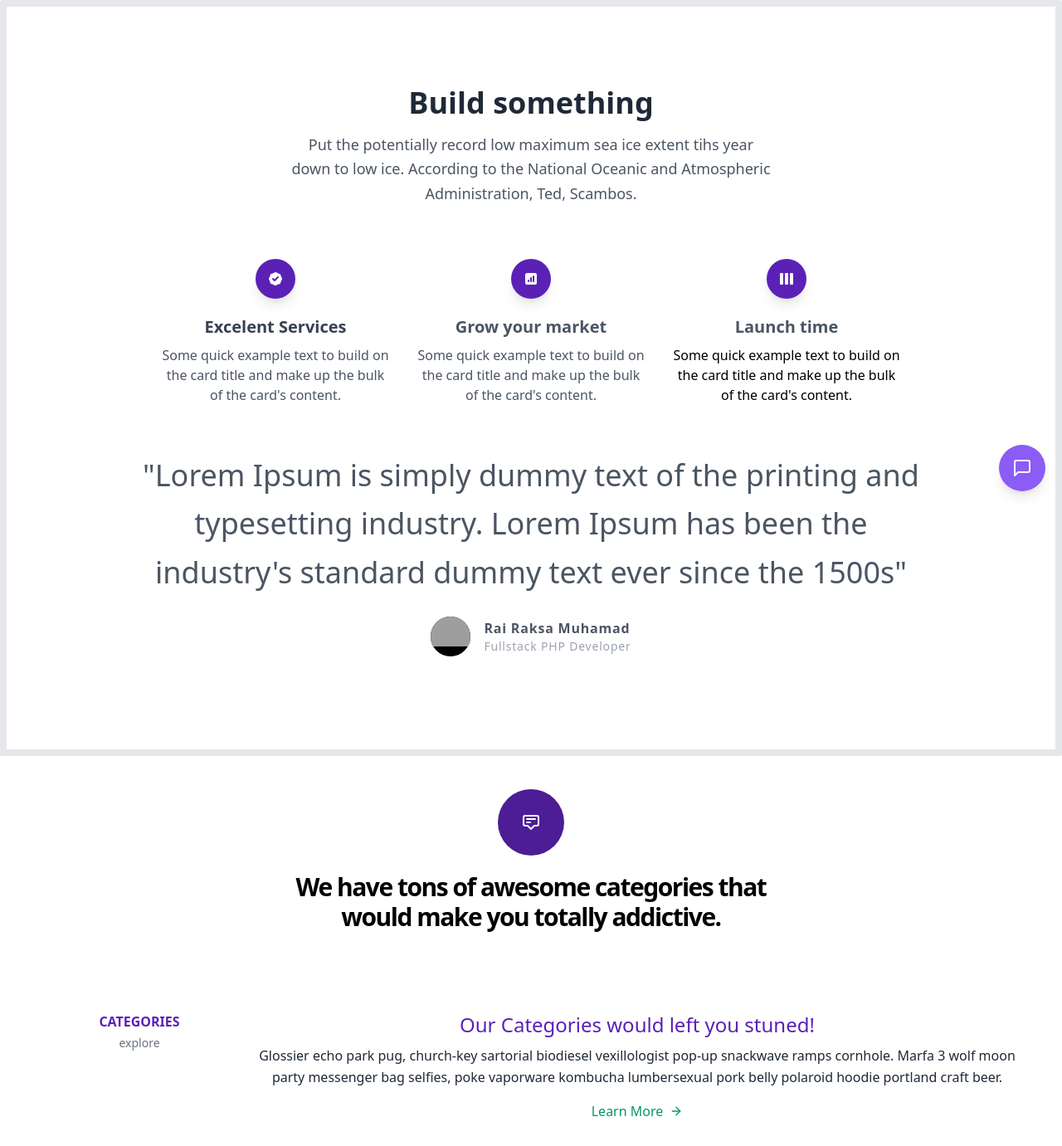
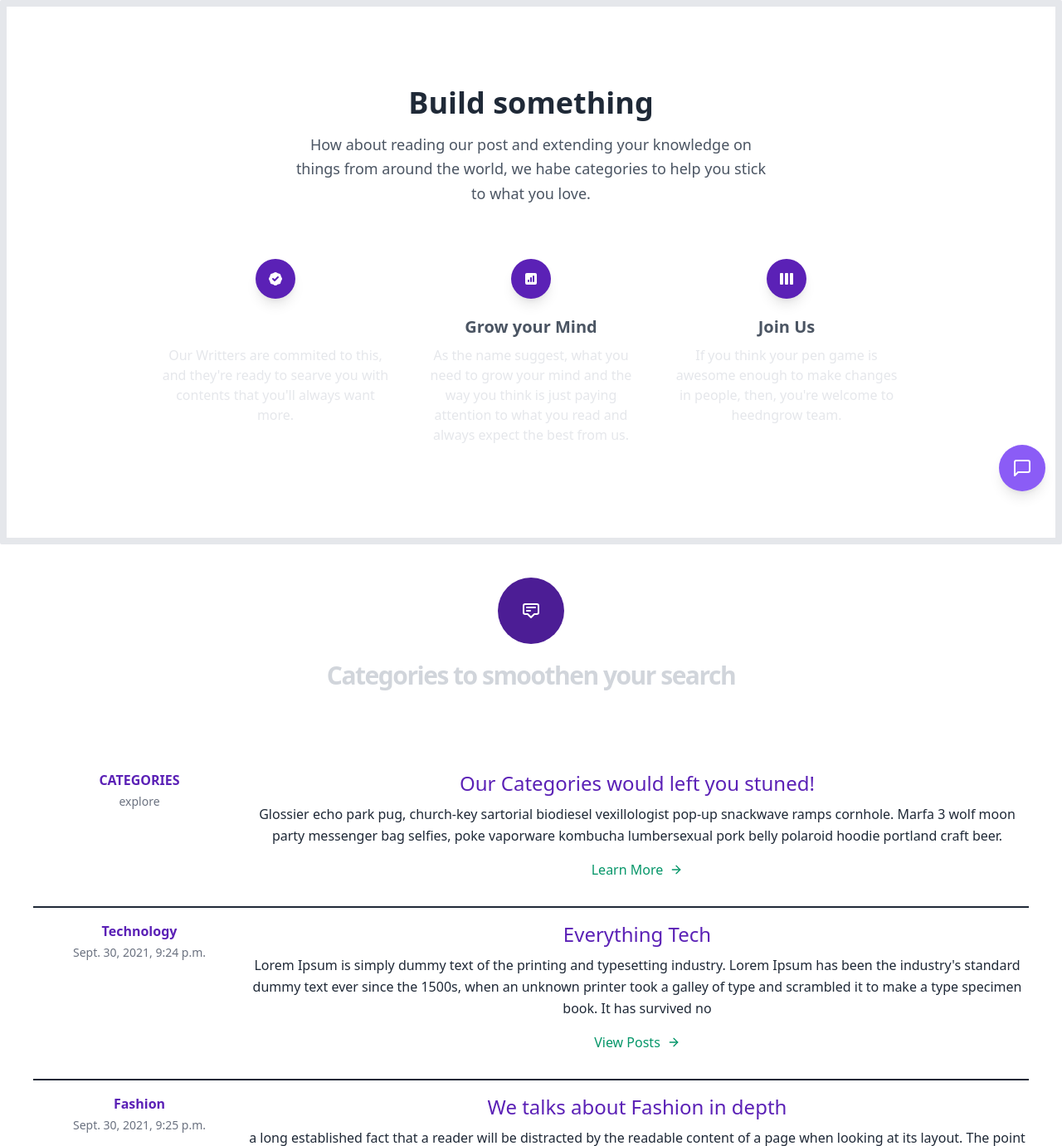
Before and after one commit to DeFidelity/heedngrow, a Django app: page / in a window 1280 px wide. Shown: the part 188-1569 px from the top of the page at 83% size. Run offline with Django 3.2, Linux system fonts and the light colour scheme; data comes from the database, SQL or seed files in the repository; both versions use the stored data as it was after the commit; some libraries are stand-ins or nearby versions; grey boxes are pictures that could not be loaded.

Commit message:
backend cleanup

```diff
--- a/blog/templates/blog/index.html
+++ b/blog/templates/blog/index.html
@@ -6,9 +6,7 @@
       <div class="w-full lg:w-6/12 px-4">
         <h2 class="text-4xl font-semibold text-gray-800">Build something</h2>
         <p class="text-lg leading-relaxed mt-4 mb-4 text-gray-600">
-          Put the potentially record low maximum sea ice extent tihs year
-          down to low ice. According to the National Oceanic and
-          Atmospheric Administration, Ted, Scambos.
+         How about reading our post and extending your knowledge on things from around the world, we habe categories to help you stick to what you love.
         </p>
       </div>
     </div>
@@ -19,12 +17,11 @@
             <path fill-rule="evenodd" d="M6.267 3.455a3.066 3.066 0 001.745-.723 3.066 3.066 0 013.976 0 3.066 3.066 0 001.745.723 3.066 3.066 0 012.812 2.812c.051.643.304 1.254.723 1.745a3.066 3.066 0 010 3.976 3.066 3.066 0 00-.723 1.745 3.066 3.066 0 01-2.812 2.812 3.066 3.066 0 00-1.745.723 3.066 3.066 0 01-3.976 0 3.066 3.066 0 00-1.745-.723 3.066 3.066 0 01-2.812-2.812 3.066 3.066 0 00-.723-1.745 3.066 3.066 0 010-3.976 3.066 3.066 0 00.723-1.745 3.066 3.066 0 012.812-2.812zm7.44 5.252a1 1 0 00-1.414-1.414L9 10.586 7.707 9.293a1 1 0 00-1.414 1.414l2 2a1 1 0 001.414 0l4-4z" clip-rule="evenodd" />
           </svg>
         </div>
-        <h6 class="text-xl mt-5 font-semibold text-gray-700">
+        <h6 class="text-xl mt-5 font-semibold text-white">
           Excelent Services
         </h6>
-        <p class="mt-2 mb-4 text-gray-600">
-          Some quick example text to build on the card title and make up
-          the bulk of the card's content.
+        <p class="mt-2 mb-4 text-gray-200">
+          Our Writters are commited to this, and they're ready to searve you with contents that you'll always want more.
         </p>
       </div>
       <div class="w-full lg:w-3/12 px-4 text-center">
@@ -34,11 +31,10 @@
           </svg>
         </div>
         <h5 class="text-xl mt-5 font-semibold text-gray-600 dark:text-white">
-          Grow your market
+          Grow your Mind
         </h5>
-        <p class="mt-2 mb-4 text-gray-600">
-          Some quick example text to build on the card title and make up
-          the bulk of the card's content.
+        <p class="mt-2 mb-4 text-gray-200">
+          As the name suggest, what you need to grow your mind and the way you think is just paying attention to what you read and always expect the best from us.
         </p>
       </div>
       <div class="w-full lg:w-3/12 px-4 text-center">
@@ -47,25 +43,11 @@
           <path d="M2 4a1 1 0 011-1h2a1 1 0 011 1v12a1 1 0 01-1 1H3a1 1 0 01-1-1V4zM8 4a1 1 0 011-1h2a1 1 0 011 1v12a1 1 0 01-1 1H9a1 1 0 01-1-1V4zM15 3a1 1 0 00-1 1v12a1 1 0 001 1h2a1 1 0 001-1V4a1 1 0 00-1-1h-2z" />
         </svg>
         </div>
-        <h5 class="text-xl mt-5 font-semibold text-gray-600 dark:text-white">Launch time</h5>
-        <p class="mt-2 mb-4 text-blueGray-400">
-          Some quick example text to build on the card title and make up
-          the bulk of the card's content.
+        <h5 class="text-xl mt-5 font-semibold text-gray-600 dark:text-white">Join Us</h5>
+        <p class="mt-2 mb-4 text-gray-200">
+          If you think your pen game is awesome enough to make changes in people, then, you're welcome to heedngrow team.
         </p>
       </div>
-    </div>
-    <div class="w-full flex flex-col items-center justify-center pb-4 mt-10">
-    <h1 class="text-4xl text-gray-600 leading-relaxed text-center w-4/5">
-        "Lorem Ipsum is simply dummy text of the printing and typesetting industry. Lorem Ipsum has been the industry's standard dummy text ever since the 1500s"
-    </h1>
-    <div class="flex items-center mt-6 gap-4">
-        <div class="rounded-full w-12 h-12 bg-black overflow-hidden">
-            <img src="https://rairaksa.github.io/assets/img/rai.jpg"/>
-        </div>
-        <div class="flex flex-col tracking-wider">
-            <label class="text-gray-600 font-bold text-base">Rai Raksa Muhamad</label>
-            <label class="text-gray-400 font-normal text-sm">Fullstack PHP Developer</label>
-        </div>
     </div>
 </div>
   </div>
@@ -79,7 +61,7 @@
           <path stroke-linecap="round" stroke-linejoin="round" stroke-width="2" d="M7 8h10M7 12h4m1 8l-4-4H5a2 2 0 01-2-2V6a2 2 0 012-2h14a2 2 0 012 2v8a2 2 0 01-2 2h-3l-4 4z" />
         </svg>
       </div>
-      <h1 class="mx-auto mb-8 text-2xl font-semibold leading-none tracking-tighter text-black lg:w-1/2 lg:text-3xl title-font"> We have tons of awesome categories that would make you totally addictive. </h1>
+      <h1 class="mx-auto mb-8 text-2xl font-semibold leading-none tracking-tighter text-gray-300 lg:w-1/2 lg:text-3xl title-font">Categories to smoothen your search</h1>
     {% include "blog/partials/category_list.html" %}
     </div>
   <a href="{% url 'categories' %}" class="text-green-600 inline-flex items-center center mt-4">View More Categories
--- a/blog_site/settings.py
+++ b/blog_site/settings.py
@@ -21,7 +21,7 @@ ALLOWED_HOSTS = []
 # Application definition
 
 INSTALLED_APPS = [
-    'django_admin_tailwind',
+    'jazzmin',
     'django.contrib.admin',
     'django.contrib.auth',
     'django.contrib.contenttypes',
--- a/requirements.txt
+++ b/requirements.txt
@@ -1,3 +1,2 @@
-https://tailwindcomponents.com/component/a-single-blog-detail-page
-pip django-admin-tailwind
-pip django-ckeditor
+django-jazzmin
+django-ckeditor
```
Also changed, not shown: db.sqlite3.
